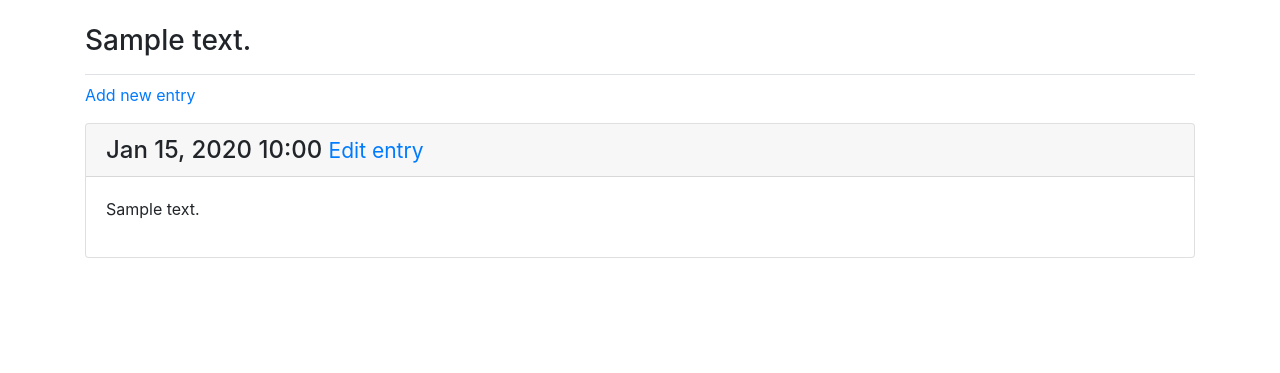
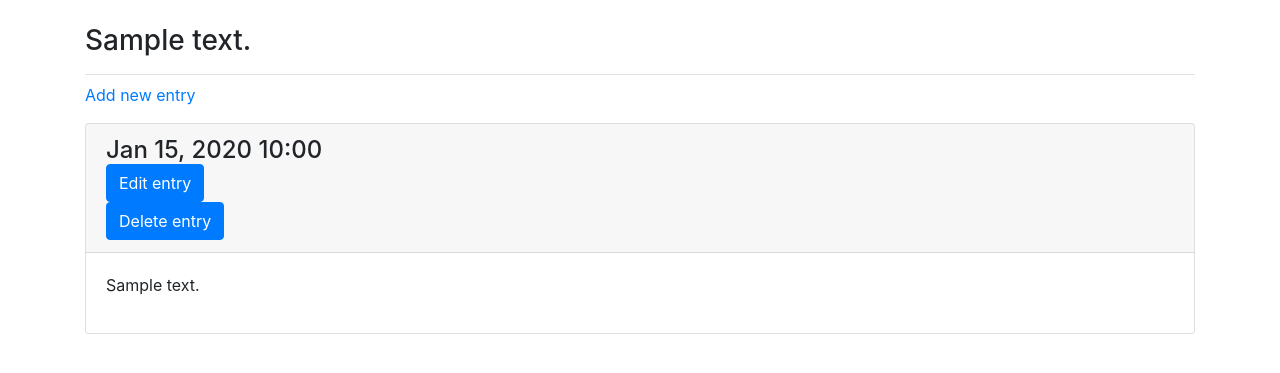
Before and after one commit to vladkuz-vk/dj-prj, a Django app: page /topics/1/ in a window 1280 px wide. Shown: the part 58-431 px from the top of the page. Run offline with Django 4.2, Linux system fonts and the light colour scheme; a user stored in the database is signed in; tables that the repository leaves empty hold one stand-in row (values such as "Sample post"); some libraries are stand-ins or nearby versions.

Commit message:
Buttons added

```diff
--- a/learning_logs/templates/learning_logs/edit_entry.html
+++ b/learning_logs/templates/learning_logs/edit_entry.html
@@ -6,7 +6,7 @@
 {% endblock page_header %}
 
 {% block content %}
-  <form action="{% url 'learning_logs:new_entry' topic.id %}" method="post" class="form">
+  <form action="{% url 'learning_logs:edit_entry' entry.id %}" method="post" class="form">
     {% csrf_token %}
     {% bootstrap_form form %}
     {% buttons %}
--- a/learning_logs/templates/learning_logs/topic.html
+++ b/learning_logs/templates/learning_logs/topic.html
@@ -1,4 +1,5 @@
 {% extends 'learning_logs/base.html' %}
+
 
 {% block page_header %}
   <h3>{{ topic }}</h3>
@@ -12,7 +13,14 @@
     <div class="card mb-3">
       <h4 class="card-header">
         {{ entry.date_added|date:'M d, Y H:i' }}
-        <small><a href="{% url 'learning_logs:edit_entry' entry.id %}">Edit entry</a></small>
+          <form action="{% url 'learning_logs:edit_entry' entry.id %}">
+            {% csrf_token %}
+            <button name="submit" class="btn btn-primary">Edit entry</button>
+          </form>
+          <form action="{% url 'learning_logs:delete_entry' entry.id %}">
+            {% csrf_token %}
+            <button name="submit" class="btn btn-primary">Delete entry</button>
+          </form>
       </h4>
       <div class="card-body">
         {{ entry.text|linebreaks }}
--- a/learning_logs/urls.py
+++ b/learning_logs/urls.py
@@ -18,4 +18,6 @@ urlpatterns = [
     path('new_entry/<int:topic_id>/', views.new_entry, name='new_entry'),
     # Страница для редактирования записи
     path('edit_entry/<int:entry_id>/', views.edit_entry, name='edit_entry'),
+    # Удаление записи
+    path('delete_entry/<int:entry_id>', views.delete_entry, name='delete_entry'),
 ]
--- a/learning_logs/views.py
+++ b/learning_logs/views.py
@@ -93,6 +93,17 @@ def edit_entry(request, entry_id):
     return render(request, 'learning_logs/edit_entry.html', context)
 
 
+@login_required
+def delete_entry(request, entry_id):
+    """Удаляет существующую запись"""
+    entry = Entry.objects.get(id=entry_id)
+    topic = entry.topic
+    check_topic_owner(request, topic)
+
+    entry.delete()
+    return redirect('learning_logs:topic', topic_id=topic.id)
+
+
 def check_topic_owner(request, topic):
     """Проверяет связь между пользователем и темой"""
     if topic.owner != request.user:
```
